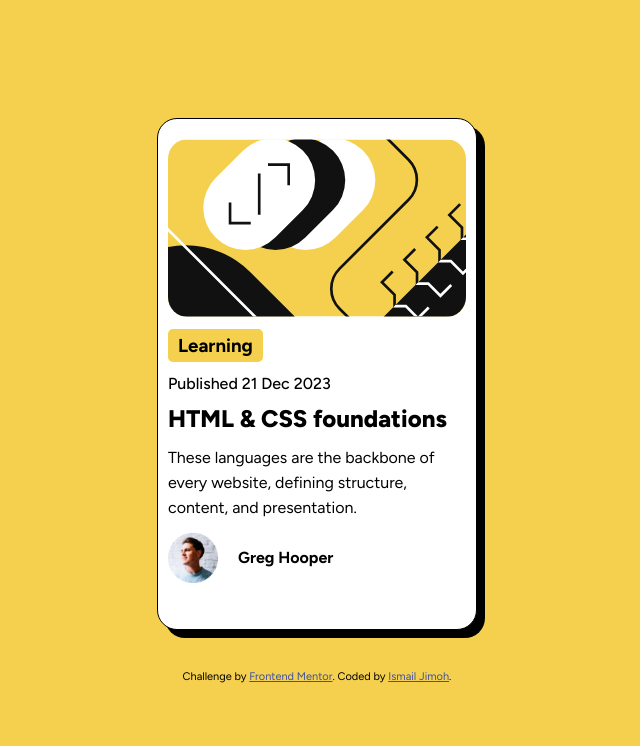
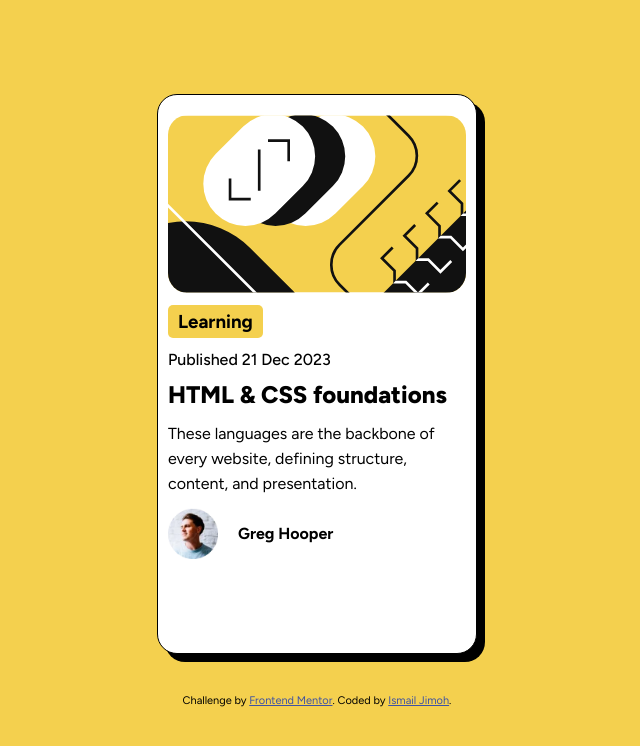
Before and after one commit to smileywrld/blog-preview-card, a plain HTML site: page index.html in a window 1280 px wide. Shown: the whole page, without its empty margins (323-963 px from the left). Drawn offline with Linux system fonts and the light colour scheme.

Commit message:
increased the height

```diff
--- a/style.css
+++ b/style.css
@@ -22,7 +22,7 @@ body {
 
 main {
     width: 25%;
-    height: 64vh;
+    height: 70vh;
     background-color: #fff;
     border: solid 1px black;
     box-shadow: 8px 8px 0px black;
```
Also changed, not shown: 1 other file.
